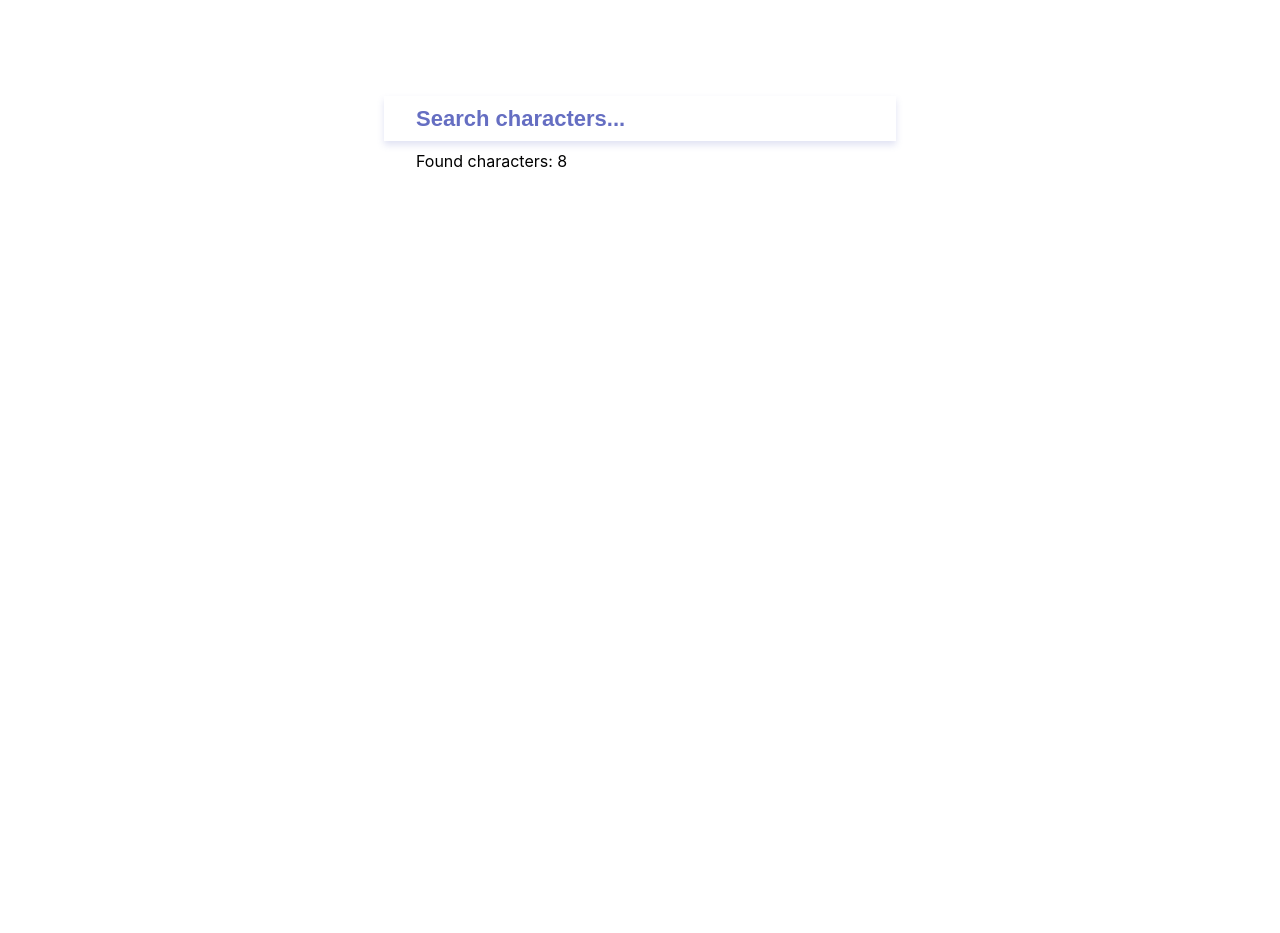
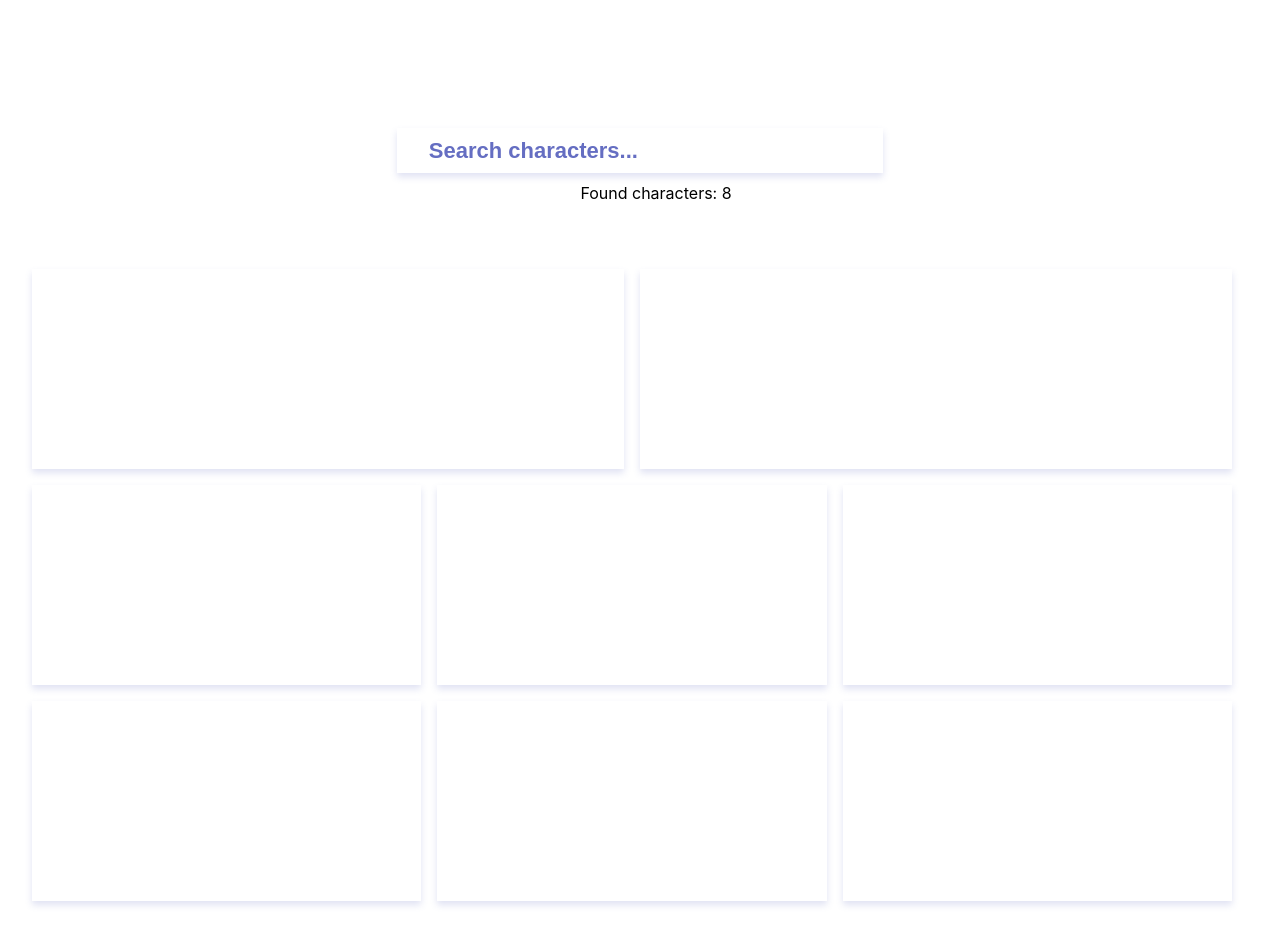
Before and after one commit to dyv21/test_f, a React (Vite) app: page / in a window 1280 px wide. Before the commit the page ends 864 px from the top, so only its background shows below. Built offline with nearby package versions, Linux system fonts and the light colour scheme.

Commit message:
feat: add SearchResult component

```diff
--- a/src/app/App.tsx
+++ b/src/app/App.tsx
@@ -1,13 +1,14 @@
-
+import './App.css'
 import {SearchInput} from "./components/SearchInput/SearchInput.tsx"
+import {SearchResult} from "./components/SearchResult/SearchResult.tsx"
 
 
 function App() {
 
-
   return (
     <>
-      <SearchInput />
+      <SearchInput/>
+      <SearchResult/>
     </>
   )
 }
--- a/src/app/components/SearchInput/SearchInput.tsx
+++ b/src/app/components/SearchInput/SearchInput.tsx
@@ -2,13 +2,13 @@ import s from './SearchInput.module.css'
 
 export const SearchInput = () => {
     return (
-      <div className={s.wrapper}>
+      <header className={s.wrapper}>
         <div className={s.form}>
           <label htmlFor="search-form">Search form</label>
           <input id={"search-form"} className={s.input} type="text" defaultValue={'Search characters...'}/>
           <span>Found characters: 8</span>
         </div>
-      </div>
+      </header>
     )
 
 }
--- /dev/null
+++ b/src/app/components/SearchResult/SearchResult.module.css
@@ -0,0 +1,5 @@
+.wrapper {
+  display: flex;
+  flex-wrap: wrap;
+  gap: 1rem;
+}
--- /dev/null
+++ b/src/app/components/SearchResult/SearchResult.tsx
@@ -0,0 +1,11 @@
+import s from './SearchResult.module.css'
+import {SearchResultItem} from "../SearchResultItem/SearchResultItem.tsx"
+
+export const SearchResult= () => {
+  return (
+    <main className={s.wrapper}>
+      {Array.from({ length: 8 }).fill(null).map(() => <SearchResultItem/>) }
+    </main>
+  )
+
+}
--- /dev/null
+++ b/src/app/components/SearchResultItem/SearchResultItem.module.css
@@ -0,0 +1,12 @@
+.wrapper {
+
+  min-width: 250px;
+  min-height: 200px;
+  box-shadow: 0 4px 7px rgba(101, 110, 194, 0.2);
+  flex-basis: calc(33.333% - 1rem);
+
+  &:nth-child(1),
+  &:nth-child(2) {
+    flex-basis: calc(50% - 1rem);;
+  }
+}
--- /dev/null
+++ b/src/app/components/SearchResultItem/SearchResultItem.tsx
@@ -0,0 +1,11 @@
+import s from './SearchResultItem.module.css'
+
+export const SearchResultItem = () => {
+  return (
+    <div className={s.wrapper}>
+
+
+    </div>
+  )
+
+}
```
